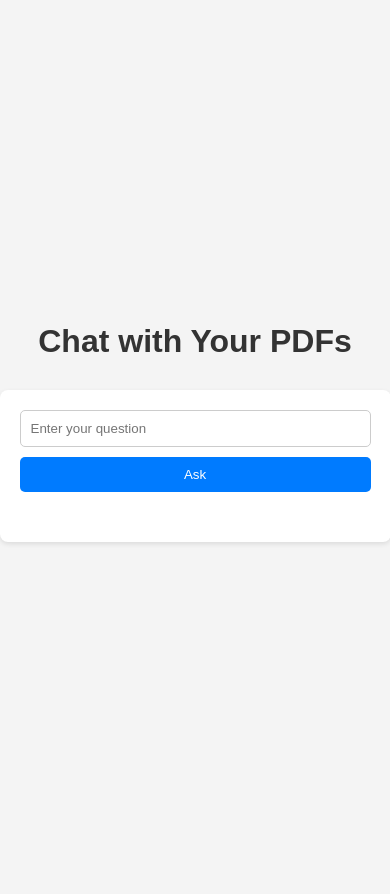
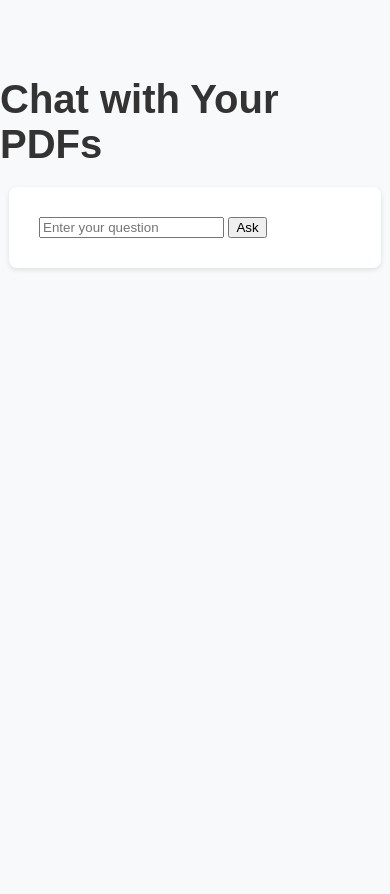
Before and after one commit to MZUHKHAN/pdfchatbot-flask, a Flask app: page /chat in a window 390 px wide. Before the commit the page ends 544 px from the top, so only its background shows below. Run offline with Flask 3, Linux system fonts and the light colour scheme.

Commit message:
Update chat.html

```diff
--- a/templates/chat.html
+++ b/templates/chat.html
@@ -5,18 +5,19 @@
     <style>
         body {
             font-family: 'Arial', sans-serif;
-            background-color: #f4f4f4;
+            background-color: #f8f9fa; /* Light background color */
             margin: 0;
             display: flex;
             flex-direction: column;
             align-items: center;
-            justify-content: center;
             min-height: 100vh;
+            padding-top: 50px; /* Move content upwards */
         }
 
         h1 {
             color: #333;
-            margin-bottom: 30px;
+            margin-bottom: 20px; /* Reduced margin */
+            font-size: 2.5em; /* Smaller header size */
         }
 
         .chat-container {
@@ -28,65 +29,7 @@
             max-width: 600px;
         }
 
-        form {
-            display: flex;
-            margin-bottom: 20px;
-        }
-
-        input[type="text"] {
-            flex: 1;
-            padding: 10px;
-            border: 1px solid #ccc;
-            border-radius: 5px 0 0 5px;
-            box-sizing: border-box;
-        }
-
-        button[type="submit"] {
-            background-color: #007bff;
-            color: #fff;
-            border: none;
-            padding: 10px 20px;
-            border-radius: 0 5px 5px 0;
-            cursor: pointer;
-            transition: background-color 0.3s ease;
-        }
-
-        button[type="submit"]:hover {
-            background-color: #0056b3;
-        }
-
-        h2 {
-            margin-top: 20px;
-            color: #333;
-        }
-
-        p {
-            white-space: pre-wrap;
-            line-height: 1.6;
-        }
-
-        /* Mobile responsiveness */
-        @media (max-width: 600px) {
-            .chat-container {
-                width: 90%;
-                padding: 20px;
-            }
-
-            form {
-                flex-direction: column;
-            }
-
-            input[type="text"],
-            button[type="submit"] {
-                width: 100%;
-                border-radius: 5px;
-                margin-bottom: 10px;
-            }
-
-            button[type="submit"] {
-                border-radius: 5px;
-            }
-        }
+        /* ... (rest of your CSS) ... */
     </style>
 </head>
 <body>
```
